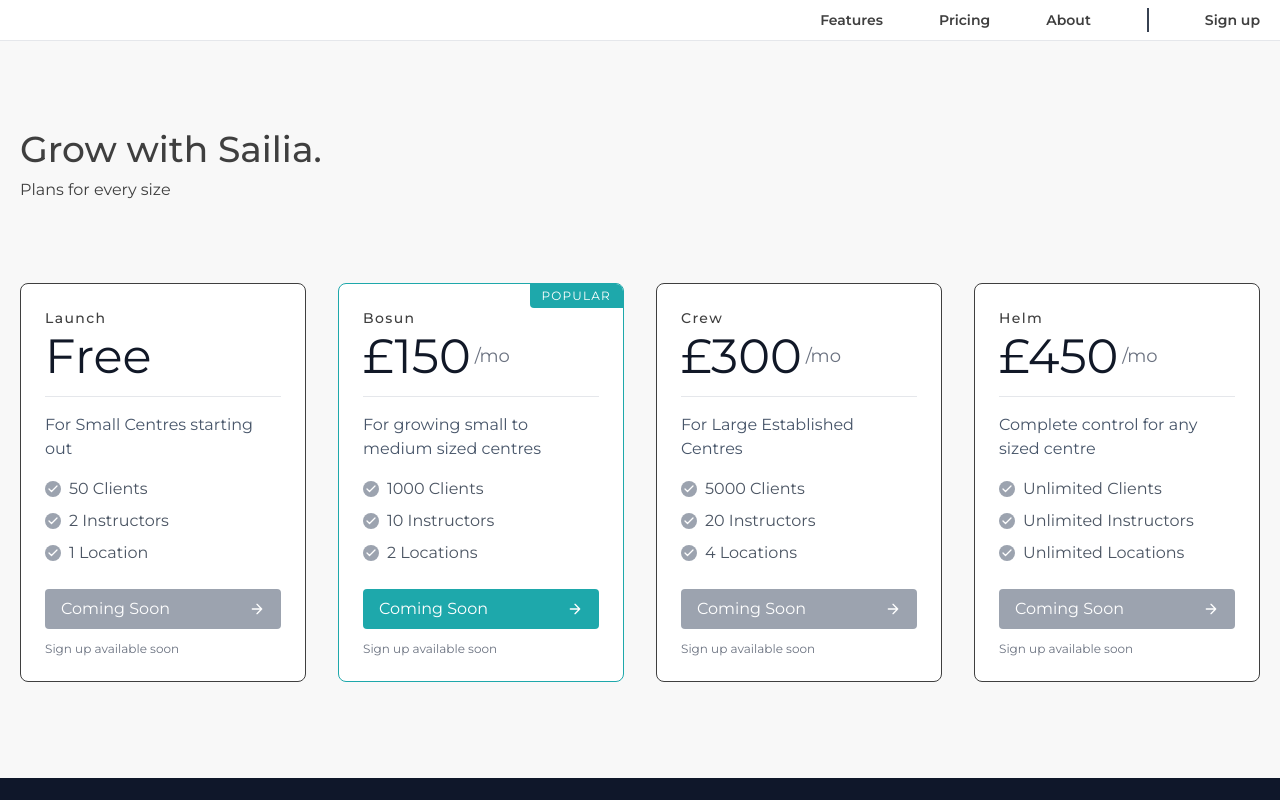
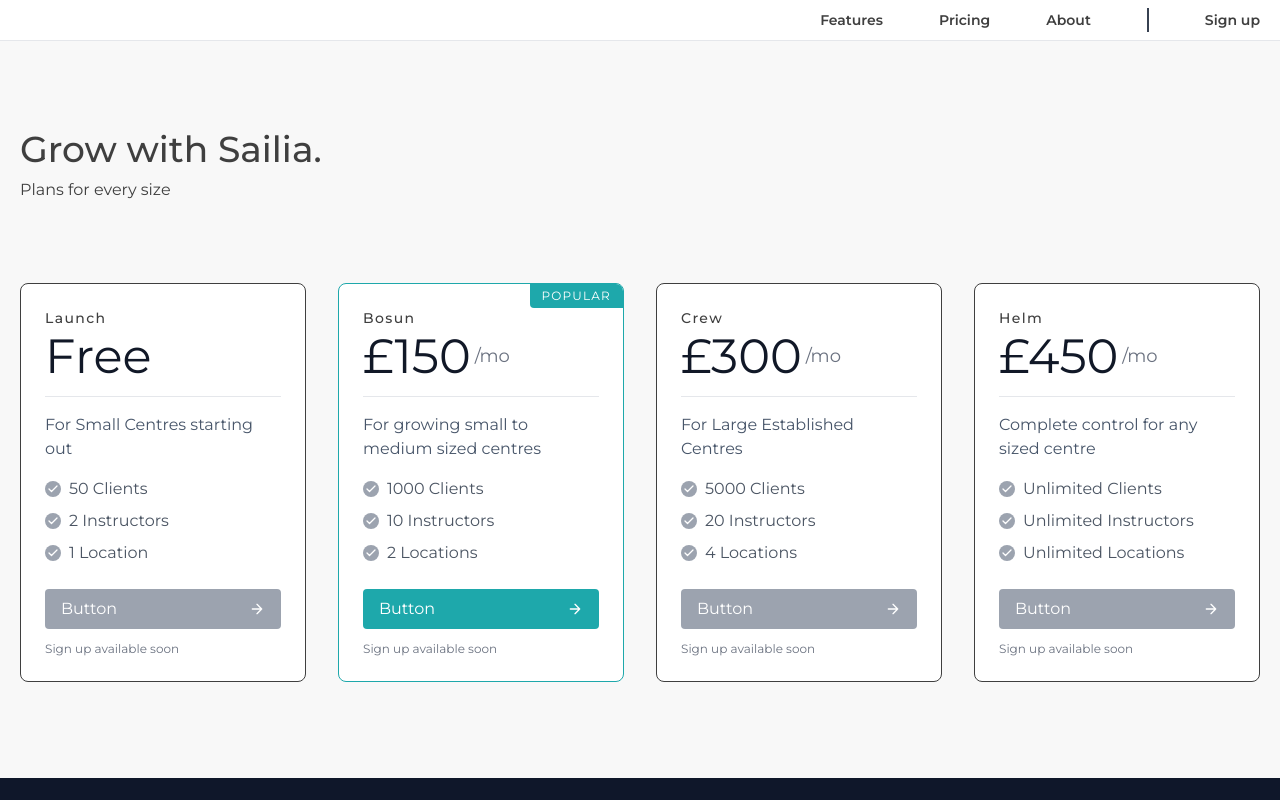
Before and after one commit to lewiswebsitedevelopment/sailia-website, a Next.js app: page /pricing in a window 1280 px wide. Shown: the top 800 px of the page. Built offline with nearby package versions, Linux system fonts and the light colour scheme; grey boxes are pictures that could not be loaded.

Commit message:
Revert "Pricing and home"
This reverts commit 7eb55f758e602022b924dddadb190461353bcdfb.

```diff
--- a/components/footer.js
+++ b/components/footer.js
@@ -14,7 +14,7 @@ function Footer() {
                 <div class=" w-24  my-auto relative aspect-video">
                   <Image
                         loader={myLoader}
-                        src= "websiteAssets/footer/Footer Logo.png"
+                        src= "websiteAssets/footer/Footer Logo.svg"
                         alt="Sailia logo"
                         layout='fill'
                         objectFit="contain"
--- a/components/index/usp.js
+++ b/components/index/usp.js
@@ -87,10 +87,10 @@ function USP() {
           </div>
           <div class="p-3 w-2/4 md:w-2/4 lg:w-1/4">
             <div class="flex rounded-lg h-full md:p-5 xlg:p-8 flex-col ">
-              <div class=" w-20 h-20 mb-12 relative ">
+              <div class=" w-14 h-20 mb-12 relative ">
                 <Image
                   loader={myLoader}
-                  src="websiteAssets/home/Online Precence_1.svg"
+                  src="websiteAssets/header/Shop.svg"
                   alt="Console"
                   layout='fill'
                   objectFit="contain"
@@ -98,8 +98,8 @@ function USP() {
                 />
               </div>
               <div class="flex-grow">
-                <p class="text-xl h-1/2 md:h-3/4 xlg:h-3/5">Online Presence</p>
-                <Link href="/features/Online">
+                <p class="text-xl h-1/2 md:h-3/4 xlg:h-3/5">Online shop</p>
+                <Link href="/features/Shop">
                   <a class="mt-3 hover:cursor-pointer group text-medium inline-flex items-center">Learn More
                     <svg fill="none" stroke="currentColor" stroke-linecap="round" stroke-linejoin="round" stroke-width="2" class="group-hover:translate-x-4 duration-300 w-5 h-5 ml-2" viewBox="0 0 24 24">
                       <path d="M5 12h14M12 5l7 7-7 7"></path>
--- a/pages/pricing.js
+++ b/pages/pricing.js
@@ -50,7 +50,7 @@ height="0" width="0" style="display:none;visibility:hidden"></iframe>
                     </svg>
                     </span>1 Location
                 </p>
-                <button class="flex items-center mt-auto text-white bg-gray-400 border-0 py-2 px-4 w-full focus:outline-none hover:bg-gray-500 rounded">Coming Soon
+                <button class="flex items-center mt-auto text-white bg-gray-400 border-0 py-2 px-4 w-full focus:outline-none hover:bg-gray-500 rounded">Button
                     <svg fill="none" stroke="currentColor" stroke-linecap="round" stroke-linejoin="round" stroke-width="2" class="w-4 h-4 ml-auto" viewBox="0 0 24 24">
                     <path d="M5 12h14M12 5l7 7-7 7"></path>
                     </svg>
@@ -89,7 +89,7 @@ height="0" width="0" style="display:none;visibility:hidden"></iframe>
                     </svg>
                     </span>2 Locations
                 </p>
-                <button class="flex items-center mt-auto text-white bg-custom-800 border-0 py-2 px-4 w-full focus:outline-none hover:bg-gray-500 rounded">Coming Soon
+                <button class="flex items-center mt-auto text-white bg-custom-800 border-0 py-2 px-4 w-full focus:outline-none hover:bg-gray-500 rounded">Button
                     <svg fill="none" stroke="currentColor" stroke-linecap="round" stroke-linejoin="round" stroke-width="2" class="w-4 h-4 ml-auto" viewBox="0 0 24 24">
                     <path d="M5 12h14M12 5l7 7-7 7"></path>
                     </svg>
@@ -127,7 +127,7 @@ height="0" width="0" style="display:none;visibility:hidden"></iframe>
                     </svg>
                     </span>4 Locations
                 </p>
-                <button class="flex items-center mt-auto text-white bg-gray-400 border-0 py-2 px-4 w-full focus:outline-none hover:bg-gray-500 rounded">Coming Soon
+                <button class="flex items-center mt-auto text-white bg-gray-400 border-0 py-2 px-4 w-full focus:outline-none hover:bg-gray-500 rounded">Button
                     <svg fill="none" stroke="currentColor" stroke-linecap="round" stroke-linejoin="round" stroke-width="2" class="w-4 h-4 ml-auto" viewBox="0 0 24 24">
                     <path d="M5 12h14M12 5l7 7-7 7"></path>
                     </svg>
@@ -165,7 +165,7 @@ height="0" width="0" style="display:none;visibility:hidden"></iframe>
                     </svg>
                     </span>Unlimited Locations
                 </p>
-                <button class="flex items-center mt-auto text-white bg-gray-400 border-0 py-2 px-4 w-full focus:outline-none hover:bg-gray-500 rounded">Coming Soon
+                <button class="flex items-center mt-auto text-white bg-gray-400 border-0 py-2 px-4 w-full focus:outline-none hover:bg-gray-500 rounded">Button
                     <svg fill="none" stroke="currentColor" stroke-linecap="round" stroke-linejoin="round" stroke-width="2" class="w-4 h-4 ml-auto" viewBox="0 0 24 24">
                     <path d="M5 12h14M12 5l7 7-7 7"></path>
                     </svg>
```
